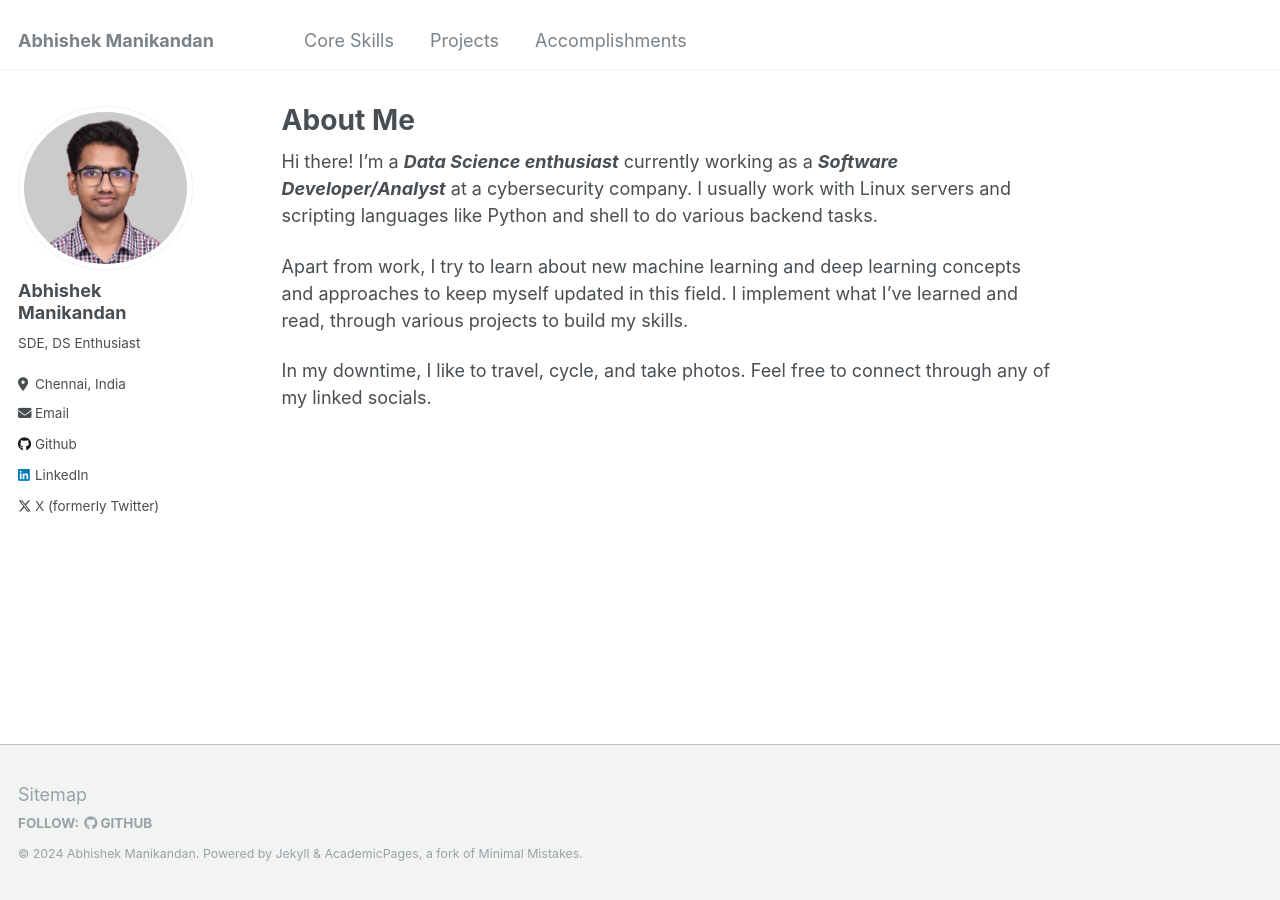
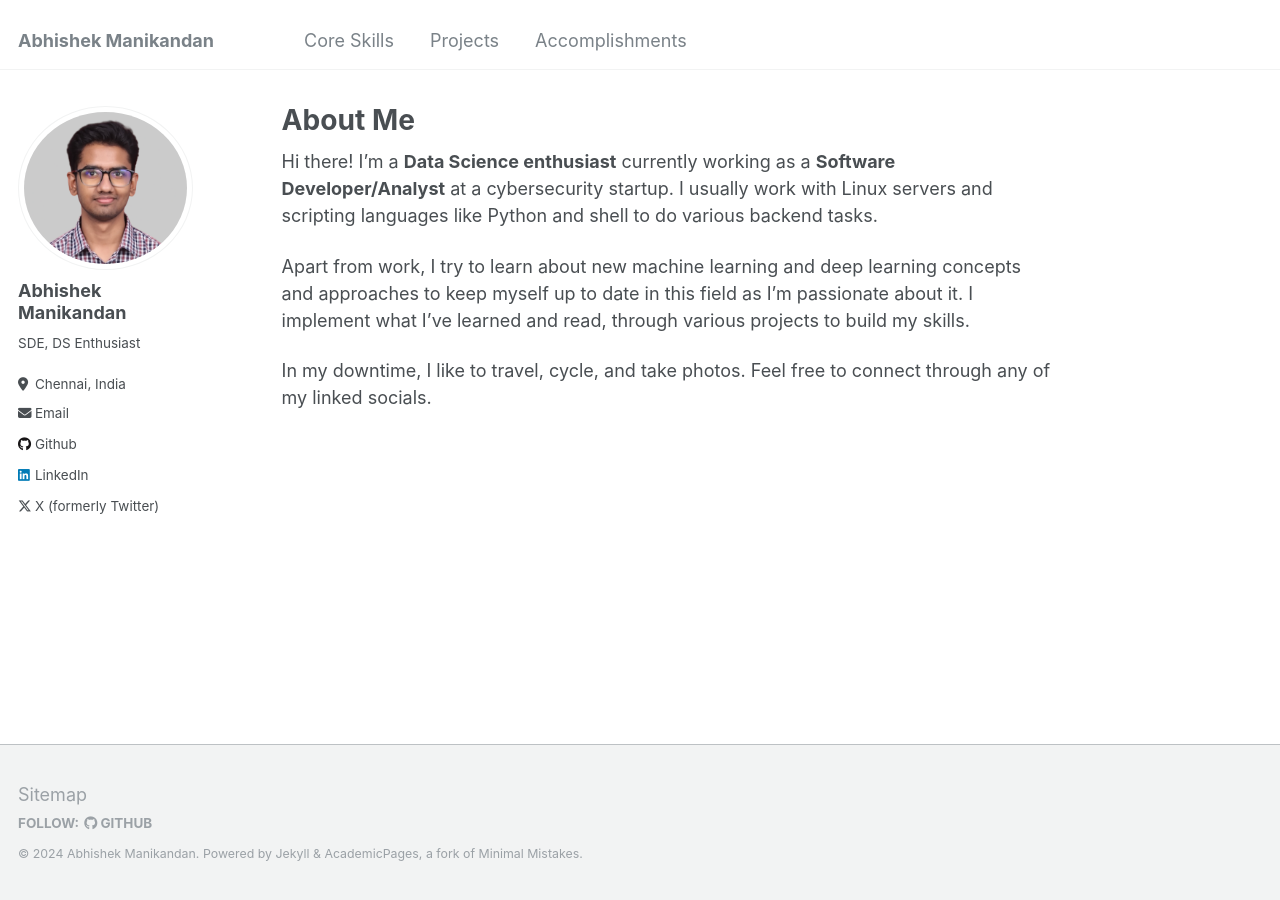
Before and after one commit to abhishekmani12/abhishekmani12.github.io, a Jekyll site: the page built from _pages/about.md, in a window 1280 px wide. Built offline with Jekyll 4.4.1, drawn with Linux system fonts in a browser that asks for light colours.

Commit message:
Update about.md

```diff
--- a/_pages/about.md
+++ b/_pages/about.md
@@ -9,8 +9,8 @@ redirect_from:
 ---
 
 
-Hi there! I'm a ***Data Science enthusiast*** currently working as a ***Software Developer/Analyst*** at a cybersecurity company. I usually work with Linux servers and scripting languages like Python and shell to do various backend tasks.
+Hi there! I'm a **Data Science enthusiast** currently working as a **Software Developer/Analyst** at a cybersecurity startup. I usually work with Linux servers and scripting languages like Python and shell to do various backend tasks.
 
-Apart from work, I try to learn about new machine learning and deep learning concepts and approaches to keep myself updated in this field. I implement what I've learned and read, through various projects to build my skills.
+Apart from work, I try to learn about new machine learning and deep learning concepts and approaches to keep myself up to date in this field as I'm passionate about it. I implement what I've learned and read, through various projects to build my skills.
 
 In my downtime, I like to travel, cycle, and take photos. Feel free to connect through any of my linked socials.
```
